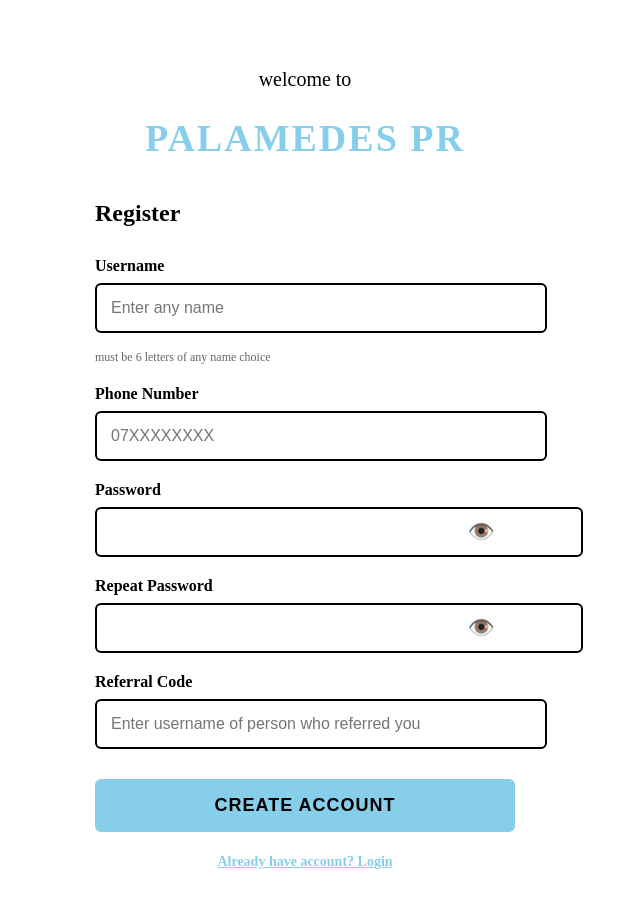
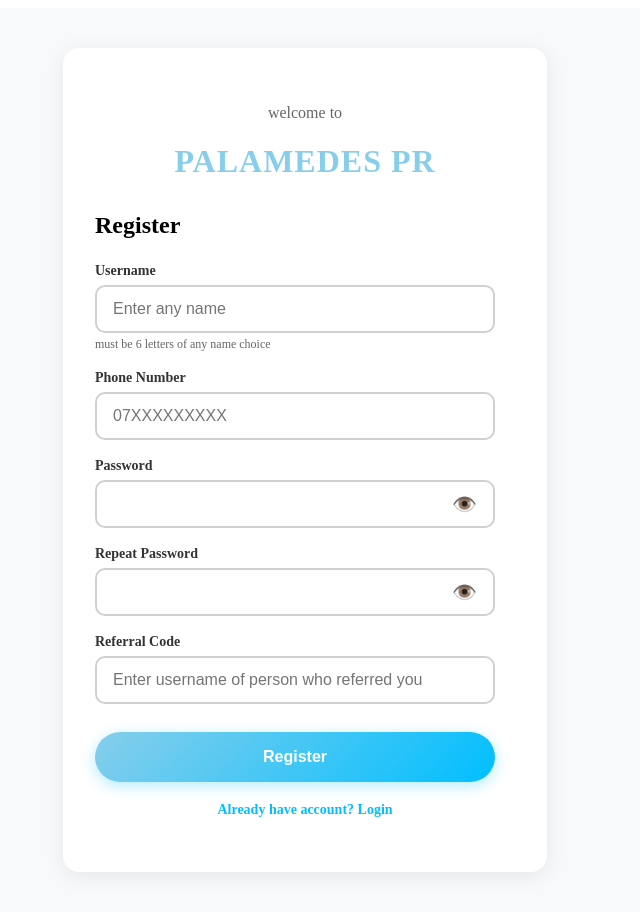
Before and after one commit to Molly256/palamedes-pr, a Next.js app: page /register in a window 1280 px wide. Shown: the top 920 px of the page, without its empty margins (335-975 px from the left). Built offline with nearby package versions, Linux system fonts and the light colour scheme.

Commit message:
fix register + login forms - same size inputs + cute buttons

```diff
--- a/app/register/page.js
+++ b/app/register/page.js
@@ -14,6 +14,36 @@ export default function Register() {
   const [showConfirm, setShowConfirm] = useState(false)
   const [error, setError] = useState('')
   const [loading, setLoading] = useState(false)
+
+  // Reusable styles - all boxes same size now
+  const inputStyle = {
+    width: '100%',
+    maxWidth: '400px',
+    height: '48px',
+    padding: '0 16px',
+    border: '2px solid #d0d0d0',
+    borderRadius: '10px',
+    fontSize: '16px',
+    color: '#000',
+    background: '#fff',
+    outline: 'none',
+    boxSizing: 'border-box',
+    transition: 'border 0.2s'
+  }
+
+  const labelStyle = {
+    display: 'block',
+    color: '#333',
+    fontWeight: '600',
+    marginBottom: '6px',
+    fontSize: '14px'
+  }
+
+  const formGroupStyle = {
+    marginBottom: '18px',
+    width: '100%',
+    maxWidth: '400px'
+  }
 
   const handleSubmit = async (e) => {
     e.preventDefault()
@@ -59,31 +89,38 @@ export default function Register() {
   return (
     <main style={{
       minHeight: '100vh',
-      background: '#fff',
+      background: '#f8f9fa',
       display: 'flex',
       alignItems: 'center',
       justifyContent: 'center',
       padding: '40px 20px'
     }}>
-      <form onSubmit={handleSubmit} style={{ width: '100%', maxWidth: '420px' }}>
+      <form onSubmit={handleSubmit} style={{
+        width: '100%',
+        maxWidth: '420px',
+        background: '#fff',
+        padding: '40px 32px',
+        borderRadius: '16px',
+        boxShadow: '0 4px 20px rgba(0,0,0,0.08)'
+      }}>
 
-        <p style={{ textAlign: 'center', fontSize: '20px', color: '#000', marginBottom: '5px', fontWeight: '500' }}>
+        <p style={{ textAlign: 'center', fontSize: '16px', color: '#666', marginBottom: '4px' }}>
           welcome to
         </p>
 
-        <h1 style={{ textAlign: 'center', fontSize: '38px', fontWeight: '900', color: '#87CEEB', marginBottom: '40px', letterSpacing: '2px' }}>
+        <h1 style={{ textAlign: 'center', fontSize: '32px', fontWeight: '900', color: '#87CEEB', marginBottom: '32px', letterSpacing: '1px' }}>
           PALAMEDES PR
         </h1>
 
-        <h2 style={{ color: '#000', fontSize: '24px', fontWeight: '700', marginBottom: '30px' }}>
+        <h2 style={{ color: '#000', fontSize: '24px', fontWeight: '700', marginBottom: '24px' }}>
           Register
         </h2>
 
-        {error && <p style={{ color: 'red', fontSize: '14px', marginBottom: '15px' }}>{error}</p>}
+        {error && <p style={{ color: 'red', fontSize: '14px', marginBottom: '15px', padding: '10px', background: '#ffe6e6', borderRadius: '6px' }}>{error}</p>}
 
-        <label style={{ display: 'block', color: '#000', fontWeight: '600', marginBottom: '8px', fontSize: '16px' }}>
-          Username
-        </label>
+        {/* Username */}
+        <div style={formGroupStyle}>
+          <label style={labelStyle}>Username</label>
           <input
             type="text"
             required
@@ -91,155 +128,126 @@ export default function Register() {
             value={form.username}
             onChange={(e) => setForm({...form, username: e.target.value})}
             placeholder="Enter any name"
-          style={{
-            width: '100%',
-            padding: '14px',
-            marginBottom: '5px',
-            border: '2px solid #000',
-            borderRadius: '6px',
-            fontSize: '16px',
-            color: '#000',
-            background: '#fff'
-          }}
+            style={inputStyle}
           />
-        <p style={{ fontSize: '12px', color: '#666', marginBottom: '20px' }}>
+          <p style={{ fontSize: '12px', color: '#666', marginTop: '4px', marginBottom: 0 }}>
             must be 6 letters of any name choice
           </p>
+        </div>
 
-        <label style={{ display: 'block', color: '#000', fontWeight: '600', marginBottom: '8px', fontSize: '16px' }}>
-          Phone Number
-        </label>
+        {/* Phone */}
+        <div style={formGroupStyle}>
+          <label style={labelStyle}>Phone Number</label>
           <input
-          type="text"
+            type="tel"
             required
             value={form.phone}
             onChange={(e) => setForm({...form, phone: e.target.value})}
-          placeholder="07XXXXXXXX"
-          style={{
-            width: '100%',
-            padding: '14px',
-            marginBottom: '20px',
-            border: '2px solid #000',
-            borderRadius: '6px',
-            fontSize: '16px',
-            color: '#000',
-            background: '#fff'
-          }}
+            placeholder="07XXXXXXXXX"
+            style={inputStyle}
           />
+        </div>
 
-        <label style={{ display: 'block', color: '#000', fontWeight: '600', marginBottom: '8px', fontSize: '16px' }}>
-          Password
-        </label>
-        <div style={{ position: 'relative', marginBottom: '20px' }}>
+        {/* Password */}
+        <div style={formGroupStyle}>
+          <label style={labelStyle}>Password</label>
+          <div style={{ position: 'relative' }}>
             <input
               type={showPass ? 'text' : 'password'}
               required
               value={form.password}
               onChange={(e) => setForm({...form, password: e.target.value})}
-            style={{
-              width: '100%',
-              padding: '14px 50px 14px 14px',
-              border: '2px solid #000',
-              borderRadius: '6px',
-              fontSize: '16px',
-              color: '#000',
-              background: '#fff'
-            }}
+              style={{...inputStyle, paddingRight: '50px'}}
             />
             <button
               type="button"
               onClick={() => setShowPass(!showPass)}
               style={{
                 position: 'absolute',
-              right: '14px',
+                right: '12px',
                 top: '50%',
                 transform: 'translateY(-50%)',
                 background: 'none',
                 border: 'none',
-              fontSize: '22px',
+                fontSize: '20px',
                 cursor: 'pointer'
               }}
             >
               {showPass ? '🙈' : '👁️'}
             </button>
           </div>
+        </div>
 
-        <label style={{ display: 'block', color: '#000', fontWeight: '600', marginBottom: '8px', fontSize: '16px' }}>
-          Repeat Password
-        </label>
-        <div style={{ position: 'relative', marginBottom: '20px' }}>
+        {/* Repeat Password */}
+        <div style={formGroupStyle}>
+          <label style={labelStyle}>Repeat Password</label>
+          <div style={{ position: 'relative' }}>
             <input
               type={showConfirm ? 'text' : 'password'}
               required
               value={form.confirmPassword}
               onChange={(e) => setForm({...form, confirmPassword: e.target.value})}
-            style={{
-              width: '100%',
-              padding: '14px 50px 14px 14px',
-              border: '2px solid #000',
-              borderRadius: '6px',
-              fontSize: '16px',
-              color: '#000',
-              background: '#fff'
-            }}
+              style={{...inputStyle, paddingRight: '50px'}}
             />
             <button
               type="button"
               onClick={() => setShowConfirm(!showConfirm)}
               style={{
                 position: 'absolute',
-              right: '14px',
+                right: '12px',
                 top: '50%',
                 transform: 'translateY(-50%)',
                 background: 'none',
                 border: 'none',
-              fontSize: '22px',
+                fontSize: '20px',
                 cursor: 'pointer'
               }}
             >
               {showConfirm ? '🙈' : '👁️'}
             </button>
           </div>
+        </div>
 
-        <label style={{ display: 'block', color: '#000', fontWeight: '600', marginBottom: '8px', fontSize: '16px' }}>
-          Referral Code
-        </label>
+        {/* Referral */}
+        <div style={formGroupStyle}>
+          <label style={labelStyle}>Referral Code</label>
           <input
             type="text"
             value={form.referral}
             onChange={(e) => setForm({...form, referral: e.target.value})}
             placeholder="Enter username of person who referred you"
+            style={inputStyle}
+          />
+        </div>
+
+        {/* Cute Register Button - not too long */}
+        <button
+          type="submit"
+          disabled={loading}
           style={{
             width: '100%',
-            padding: '14px',
-            marginBottom: '30px',
-            border: '2px solid #000',
-            borderRadius: '6px',
+            maxWidth: '400px',
+            height: '50px',
+            background: 'linear-gradient(135deg, #87CEEB 0%, #00BFFF 100%)',
+            color: 'white',
+            border: 'none',
+            borderRadius: '50px',
             fontSize: '16px',
-            color: '#000',
-            background: '#fff'
+            fontWeight: '700',
+            cursor: loading ? 'not-allowed' : 'pointer',
+            marginTop: '10px',
+            opacity: loading ? 0.7 : 1,
+            transition: 'transform 0.2s',
+            boxShadow: '0 4px 15px rgba(0,191,255,0.3)'
           }}
-        />
-
-        <button type="submit" disabled={loading} style={{
-          width: '100%',
-          padding: '16px',
-          background: '#87CEEB',
-          color: '#000',
-          border: 'none',
-          borderRadius: '6px',
-          fontSize: '18px',
-          fontWeight: '600',
-          cursor: loading ? 'not-allowed' : 'pointer',
-          textTransform: 'uppercase',
-          letterSpacing: '1px',
-          opacity: loading ? 0.7 : 1
-        }}>
-          {loading ? 'Creating...' : 'Create Account'}
+          onMouseOver={(e) => !loading && (e.target.style.transform = 'scale(1.02)')}
+          onMouseOut={(e) => e.target.style.transform = 'scale(1)'}
+        >
+          {loading ? 'Creating...' : 'Register'}
         </button>
 
-        <p style={{ textAlign: 'center', marginTop: '20px' }}>
-          <Link href="/login" style={{ color: '#87CEEB', fontWeight: '600', fontSize: '14px' }}>
+        <p style={{ textAlign: 'center', marginTop: '20px', fontSize: '14px' }}>
+          <Link href="/login" style={{ color: '#00BFFF', fontWeight: '600', textDecoration: 'none' }}>
             Already have account? Login
           </Link>
         </p>
```
Also changed, not shown: app/login/page.js (+79 -50 lines). Lines whose indentation alone changed are shown as unchanged.
